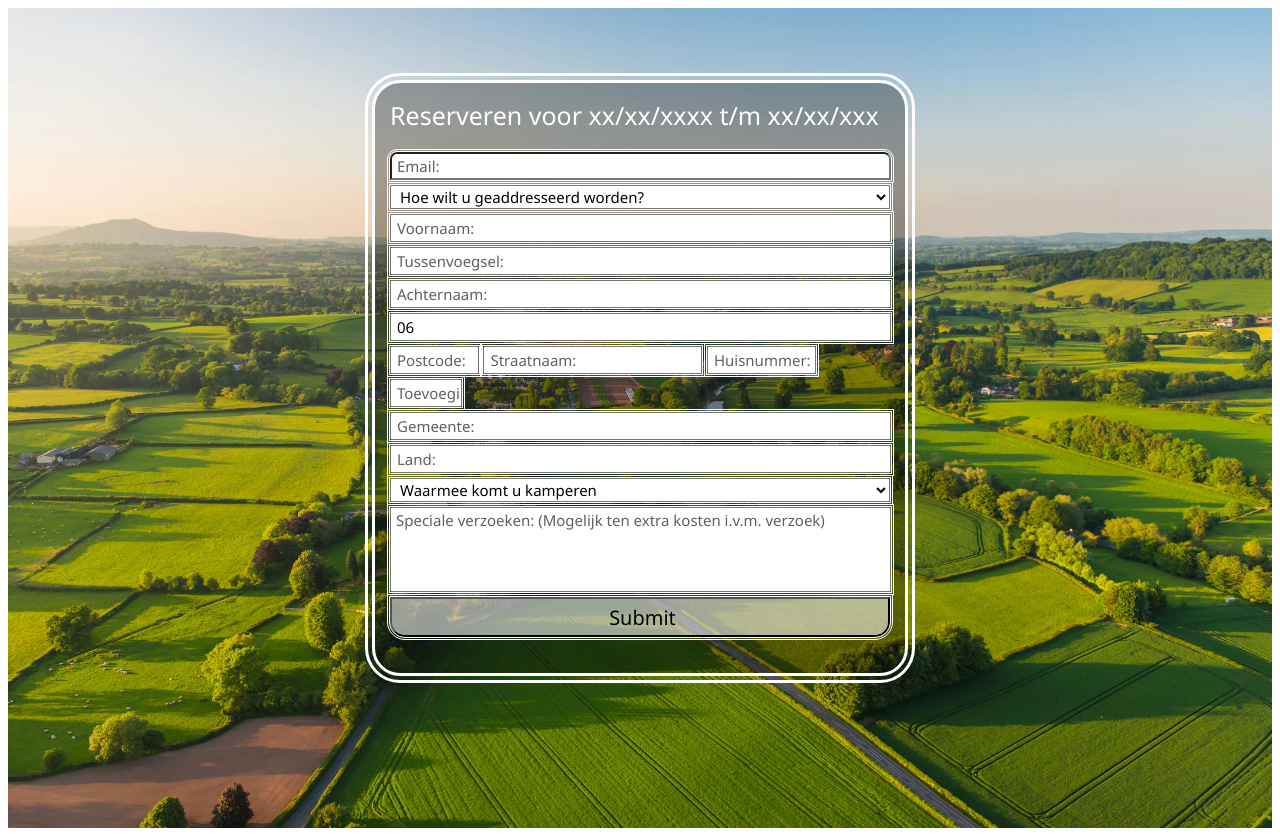
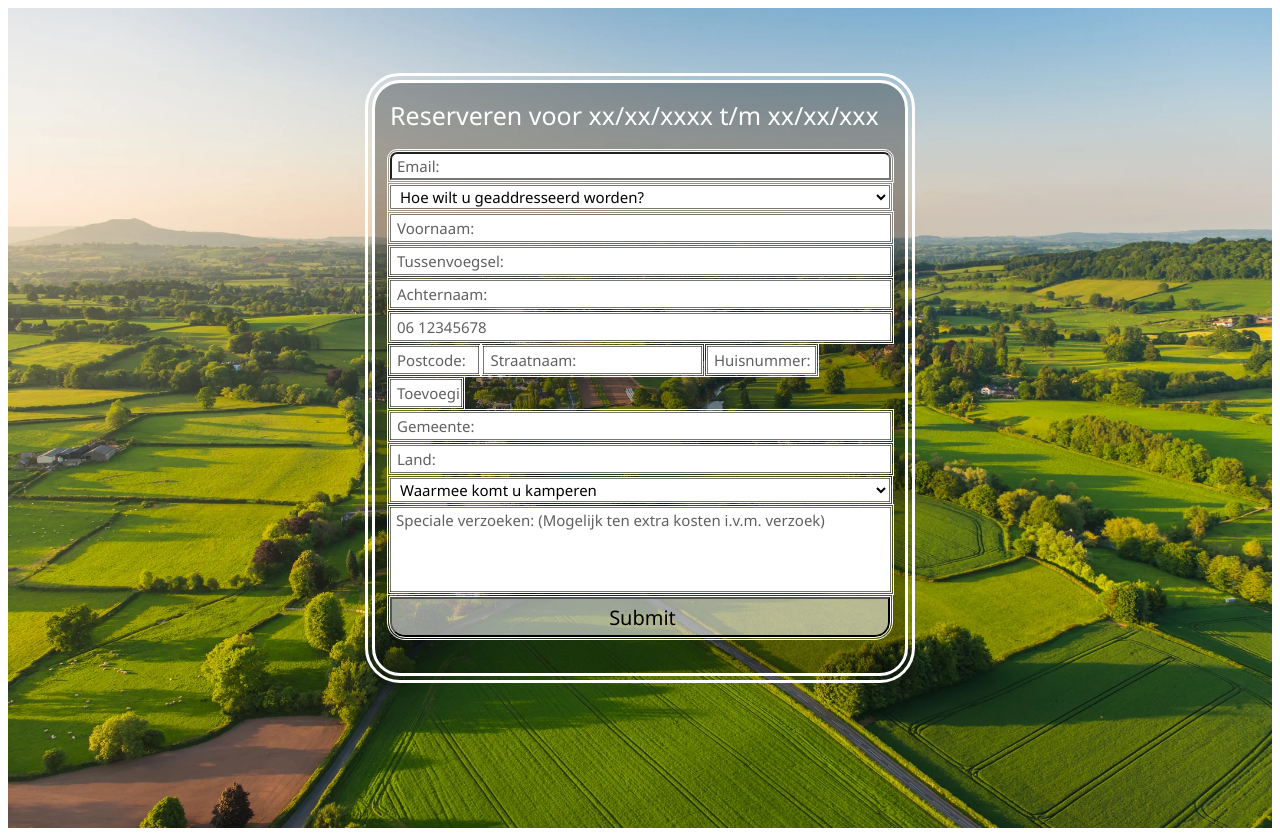
Before and after one commit to Gamelink2/BBB, a PHP site: page /Reservering.php in a window 1280 px wide. Run offline with PHP 8.4, Linux system fonts and the light colour scheme.

Commit message:
Update Reservering.php

```diff
--- a/public/Reservering.php
+++ b/public/Reservering.php
@@ -26,7 +26,7 @@ if (isset($_SESSION['ErrorMessage'])) {
                 <input type="text" id="voornaam" name="voornaam" placeholder="Voornaam:" autocomplete="given-name" />
                 <input type="text" id="tussen" name="tussen" placeholder="Tussenvoegsel:" autocomplete="additional-name" />
                 <input type="text" id="achternaam" name="achternaam" placeholder="Achternaam:" autocomplete="family-name" />
-                <input type="tel" id="telNmr" name="telNmr" placeholder="06 12345678" autocomplete="tel" inputmode="numeric" value="06"/>
+                <input type="tel" id="telNmr" name="telNmr" placeholder="06 12345678" autocomplete="tel" inputmode="numeric" />
                 <input class="postcode" type="text" id="postcode" name="postcode" placeholder="Postcode:" autocomplete="postal-code" />
                 <input class="straatnaam" type="text" id="straat" name="straat" placeholder="Straatnaam:" autocomplete="address-line1" />
                 <input class="huisnummer" type="text" id="huisNmr" name="huisNmr" placeholder="Huisnummer:" autocomplete="address-line2" />
```
